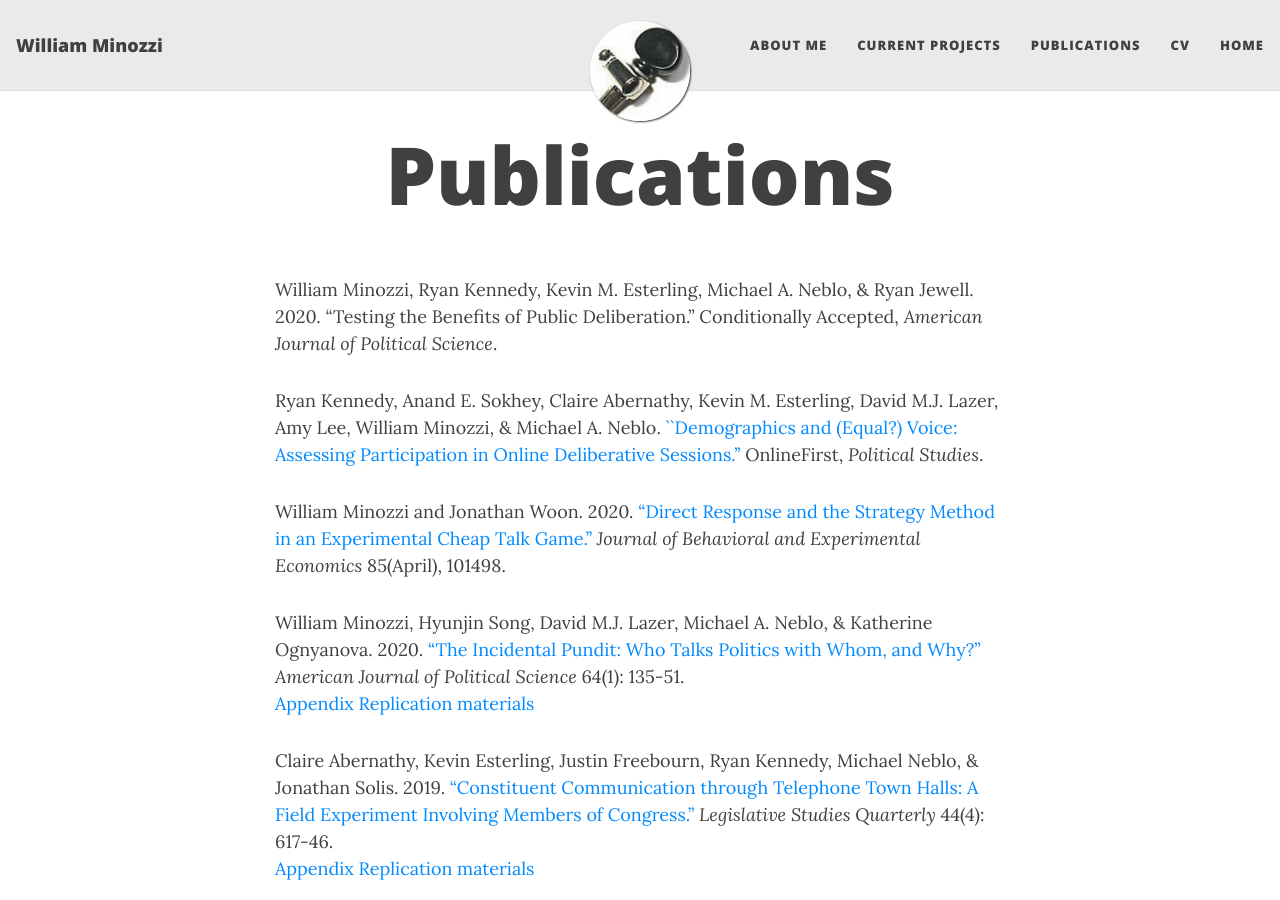
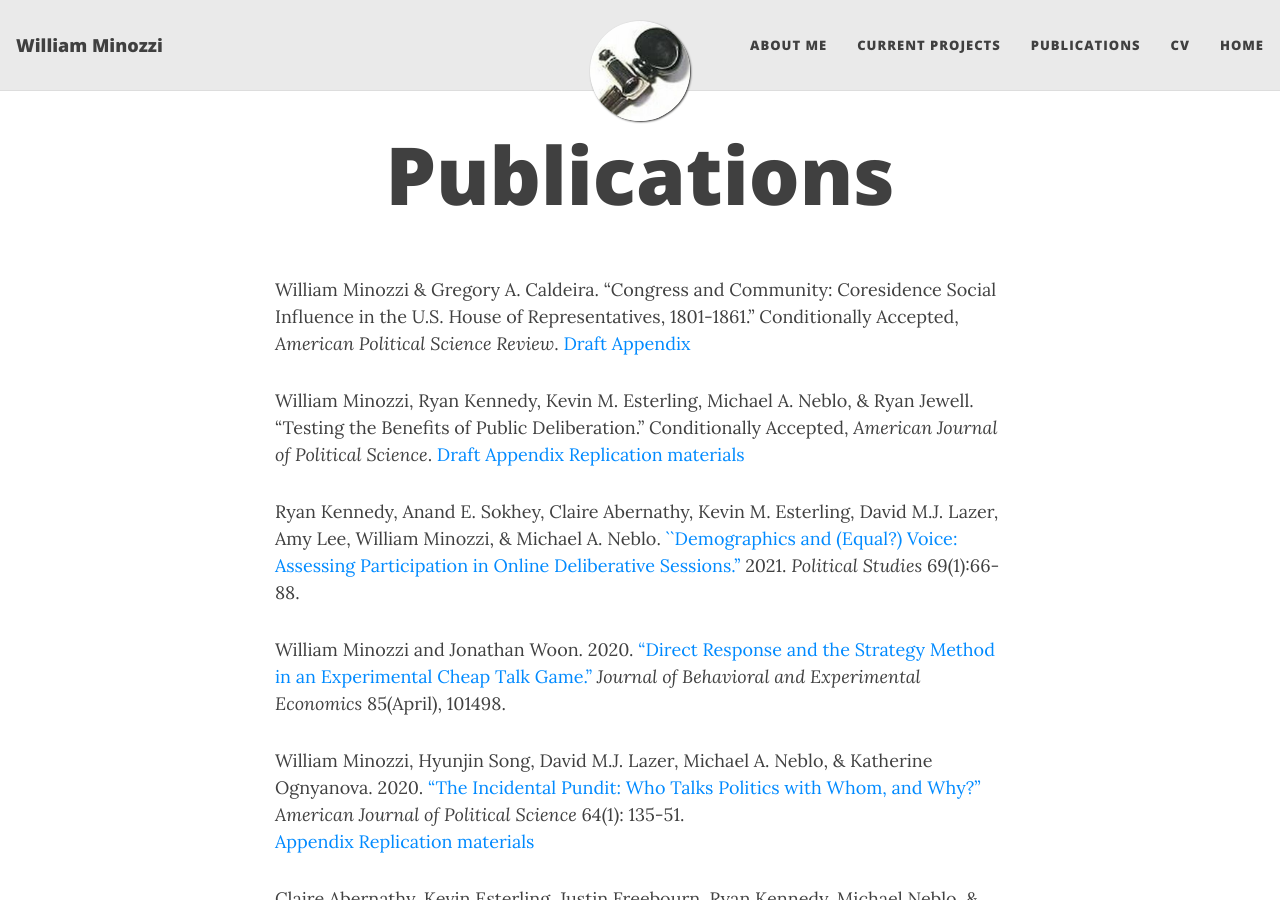
Before and after one commit to minozzi/minozzi.github.io, a Jekyll site: the page built from publications.md, in a window 1280 px wide and 900 px high. Built offline with Jekyll 4.4.1, drawn with Linux system fonts in a browser that asks for light colours; nearby versions of some CDN libraries.

Commit message:
updates to cv, etc.

```diff
--- a/publications.md
+++ b/publications.md
@@ -4,15 +4,24 @@ title: Publications
 ---
 
 
+William Minozzi & Gregory A. Caldeira.
+"Congress and Community: Coresidence Social Influence in the U.S. House of Representatives, 1801-1861."
+Conditionally Accepted, *American Political Science Review*.
+[Draft](residences-draft.pdf)
+[Appendix](residences-appendix.pdf)
+
 William Minozzi, Ryan Kennedy, Kevin M. Esterling, Michael A. Neblo, & Ryan Jewell.
-2020.
 "Testing the Benefits of Public Deliberation."
 Conditionally Accepted, *American Journal of Political Science*.
+[Draft](testing-benefits-draft.pdf)
+[Appendix](testing-benefitsappendix.pdf)
+[Replication materials](https://doi.org/10.7910/DVN/VSVBTP)
 
 Ryan Kennedy, Anand E. Sokhey, Claire Abernathy, Kevin M. Esterling, David M.J. Lazer, Amy Lee, William Minozzi, & Michael A. Neblo.
 [``Demographics and (Equal?) Voice: Assessing Participation in Online Deliberative Sessions.''](https://doi.org/10.1177%2F0032321719890805)
-OnlineFirst,
-*Political Studies*.
+2021.
+*Political Studies*
+69(1):66-88.
 
 William Minozzi and Jonathan Woon.
 2020.
```
Also changed, not shown: projects.md (+0 -3 lines), 7 other files.
